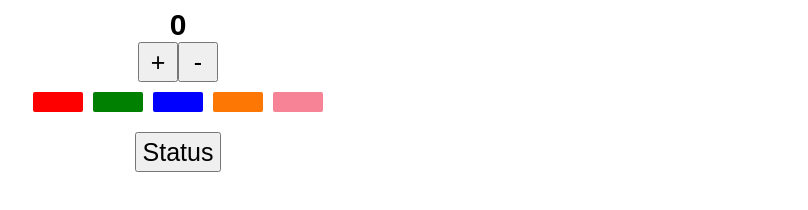
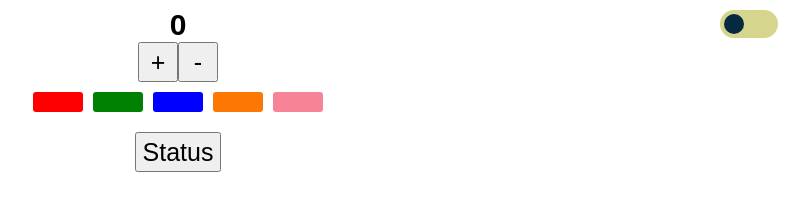
Before and after one commit to BezerraPedrinho/counter-inputPlusMinus-colors-Status, a website: page index.html in a window 1280 px wide. Shown: the whole page, without its empty margins (472-1280 px from the left). Drawn offline with Linux system fonts and the light colour scheme.

```diff
--- a/index.html
+++ b/index.html
@@ -10,6 +10,9 @@
 </head>
 
 <body>
+  <section class="nightMode">
+    <div class="nightMode__btn"></div>
+  </section>
   <section class="container">
     <h1 class="container__counter" id="counter">0</h1>
     <button class="container__btn" id="plusbtn">+</button>
--- a/script.js
+++ b/script.js
@@ -2,17 +2,20 @@
 let plusClickCounter = 0
 let minusClickCounter = 0
 const yellow = "#fc7703";
+const pink = "#f78396"
 const selectosAndColors = {
-"#redBtn":"red",
-"#greenBtn":"green",
+"#redBtn": "red",
+"#greenBtn": "green",
 "#blueBtn": "blue",
-"#yellowBtn":yellow
+"#yellowBtn": yellow,
+"#pinkBtn": pink
 }
 const opacityCounter = {
- "#redBtn": 0.2,
-"#greenBtn":0.2,
-"#blueBtn": 0.2,
-"#yellowBtn":0.2
+ "#redBtn":   0.2,
+"#greenBtn":  0.2,
+"#blueBtn":   0.2,
+"#yellowBtn": 0.2,
+"#pinkBtn":   0.2
 }
 const counter = document.querySelector("#counter");
 const plusNum = document.querySelector("#plusbtn")
--- a/style.css
+++ b/style.css
@@ -35,7 +35,7 @@
   height: 20px;
   background-color: red;
   border: 0px;
-  border-radius: 2px;
+  border-radius: 3px;
   margin: 0 5px 0 5px;
 }
 #redBtn{
@@ -51,7 +51,7 @@
   background-color: #fc7703;
 }
 #pinkBtn{
-  background-color: rgb(247, 131, 150);
+  background-color: #f78396;
 }
 .statsContainer{
    display: flex;
@@ -65,3 +65,19 @@
   height: 40px;
   font-size: 25px;
 }
+.nightMode{
+  display: flex;
+  width: 50px;
+  background-color: #D6D58E;
+  padding: 4px;
+  border-radius: 15px;
+  position:fixed;
+  top: 10px;
+  right: 30px;
+}
+.nightMode__btn{
+  width: 20px;
+  height: 20px;
+  background-color: #042940;
+  border-radius: 15px;
+}
```
Also changed, not shown: package.json (added, +25 -0 lines), 2 other files.
